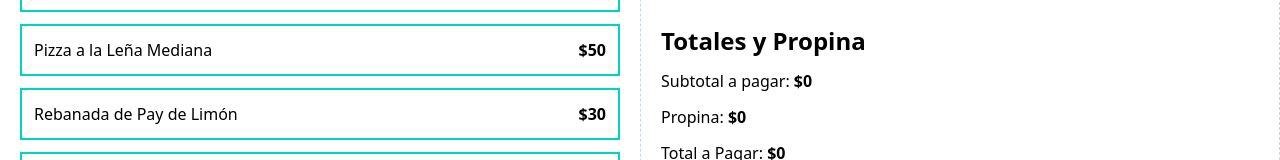
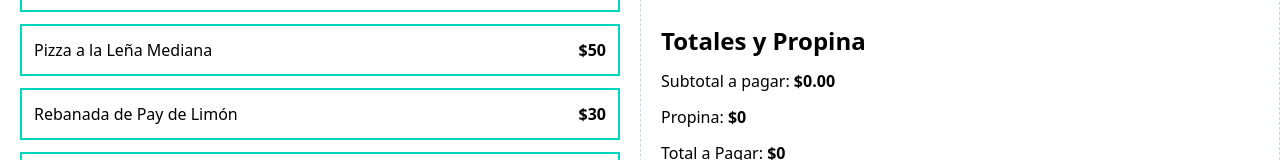
Before and after one commit to Jaimeme-ops/calculadora_propinas, a React (Vite) app: page / in a window 1280 px wide. Shown: the part 300-460 px from the top of the page. Built offline with nearby package versions, Linux system fonts and the light colour scheme.

Commit message:
calculando el consumo (subtotal)

```diff
--- a/src/App.tsx
+++ b/src/App.tsx
@@ -1,6 +1,6 @@
 import MenuItem from "./components/MenuItem"
 import OrderContens from "./components/OrderContens"
-import OrderTotal from "./components/OrderTotals"
+import OrderTotals from "./components/OrderTotals"
 import { menuItems } from "./data/db"
 import useOrder from "./hooks/useOrder"
 
@@ -31,7 +31,9 @@
             order={order}
             removeItem={removeItem}
           />
-          <OrderTotal/>
+          <OrderTotals
+            order={order}
+          />
 
         </div>
       </main>
--- a/src/components/OrderTotals.tsx
+++ b/src/components/OrderTotals.tsx
@@ -1,11 +1,19 @@
+import { useMemo } from "react"
+import type { OrderItem } from "../types"
+import { formatCurrency } from "../helpers"
 
-function OrderTotals() {
+type OrderTotalsProps = {
+  order: OrderItem[]
+}
+function OrderTotals({ order }: OrderTotalsProps) {
+  const subtotalAmount = useMemo(()=> order.reduce((total, item) => total + (item.quantity * item.price),0), [order])
+
   return (
     <>
       <div className="space-y-3">
         <h2 className="font-black text-2xl"> Totales y Propina</h2>
         <p>Subtotal a pagar:{' '}
-          <span className="font-bold">$0</span>
+          <span className="font-bold">{formatCurrency(subtotalAmount)}</span>
         </p>
         <p>Propina:{' '}
           <span className="font-bold">$0</span>
```
